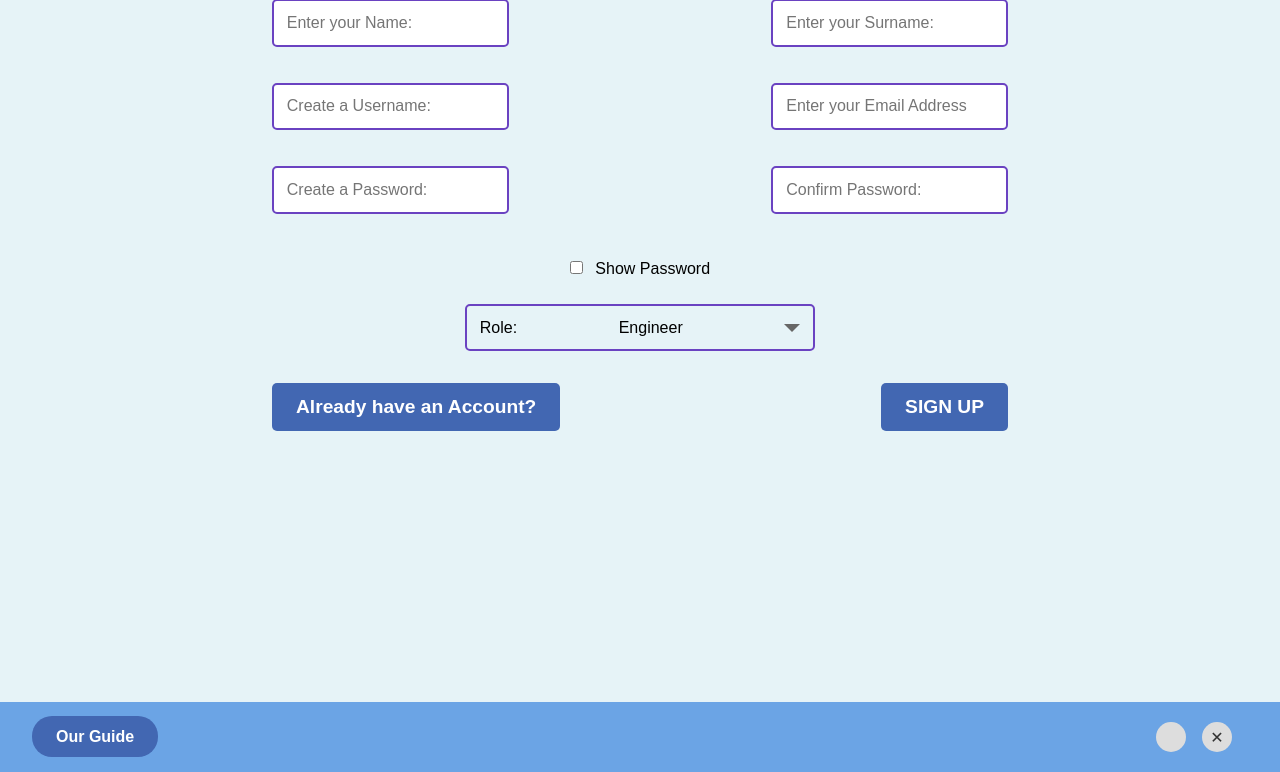
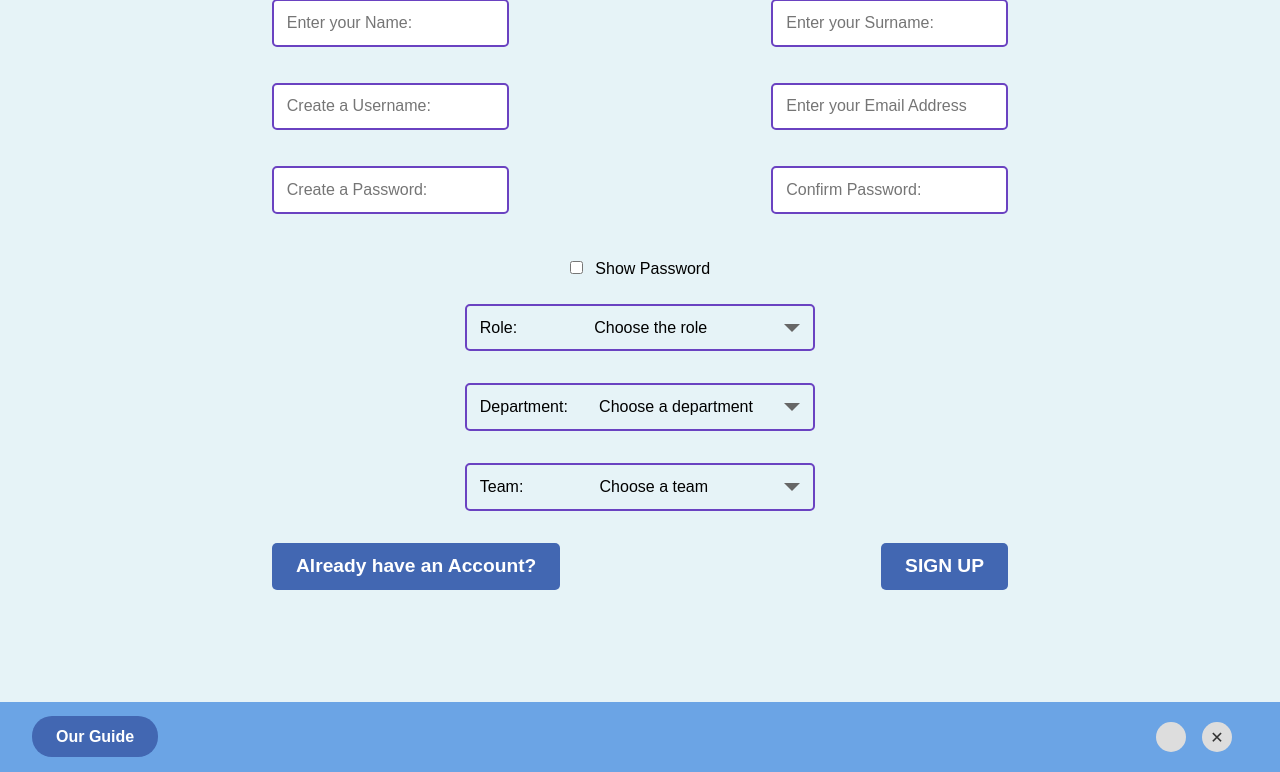
Before and after one commit to shahramhal/SkyScore, a Django app: page /signup/ in a window 1280 px wide. Shown: the part 393-1165 px from the top of the page. Run offline with Django 5.2, Linux system fonts and the light colour scheme; data comes from the database, SQL or seed files in the repository.

Commit message:
Change the db . And update the sign up

```diff
--- a/Users/static/css/signup.css
+++ b/Users/static/css/signup.css
@@ -58,24 +58,30 @@
 .password-toggle-container {
   display: flex;
   align-items: center;
-    justify-content: center; /* Center the whole element horizontally */
+  justify-content: center;
+  /* Center the whole element horizontally */
   width: 100%;
-    margin: 5px 0; /* Adjust spacing as needed */
+  margin: 5px 0;
+  /* Adjust spacing as needed */
 }
+
 .show-pass {
   text-align: center;
   margin: 10px 0;
   width: 100%;
 }
+
 .show-password-checkbox {
   width: auto;
-    margin-right: 8px; /* Space between checkbox and label */
+  margin-right: 8px;
+  /* Space between checkbox and label */
   cursor: pointer;
 }
 
 .password-toggle-container label {
   cursor: pointer;
-    user-select: none; /* Prevent text selection */
+  user-select: none;
+  /* Prevent text selection */
   gap: 5px;
 }
 
@@ -184,7 +190,8 @@
     gap: 1rem;
   }
 
-    .login-link, .signup-button {
+  .login-link,
+  .signup-button {
     width: 100%;
     text-align: center;
   }
@@ -193,3 +200,24 @@
     width: 100%;
   }
 }
+
+/* Department and Team Selection Styles */
+.dept-selection .form-group,
+.team-selection .form-group {
+  width: 60%;
+  margin: 0 auto;
+}
+
+.dept-selection .dropdown,
+.team-selection .dropdown {
+  margin-top: 1rem;
+}
+
+/* Responsive adjustments for department and team selection */
+@media (max-width: 768px) {
+
+  .dept-selection .form-group,
+  .team-selection .form-group {
+    width: 100%;
+  }
+}
--- a/Users/static/js/user_script.js
+++ b/Users/static/js/user_script.js
@@ -1,36 +1,219 @@
+// Combined script for user role, department and team selection
 document.addEventListener('DOMContentLoaded', function () {
-  // Role selection dropdown code from your existing script
-  const select = document.getElementById('role-select');
+  // Role selection dropdown handling
+  const roleSelect = document.getElementById('role-select');
   const selectedRoleText = document.getElementById('selected-role');
+  const deptSelectionRow = document.getElementById('dept-selection-row');
+  const teamSelectionRow = document.getElementById('team-selection-row');
+  const departmentSelect = document.getElementById('department-select');
+  const teamSelect = document.getElementById('team-select');
+  const selectedDepartment = document.getElementById('selected-department');
+  const selectedTeam = document.getElementById('selected-team');
 
-  // Set initial value
-  const selectedOption = select.options[select.selectedIndex];
+  // Role-based field display settings
+  const roleSettings = {
+    'Engineer': { showDept: true, showTeam: true, deptRequired: true, teamRequired: true },
+    'team_lead': { showDept: true, showTeam: true, deptRequired: true, teamRequired: true },
+    'dept_lead': { showDept: true, showTeam: false, deptRequired: true, teamRequired: false },
+    'Sen-man': { showDept: false, showTeam: false, deptRequired: false, teamRequired: false },
+    'admin': { showDept: false, showTeam: false, deptRequired: false, teamRequired: false }
+  };
+
+  // Function to update form fields based on selected role
+  function updateFormFields(role) {
+    if (!role || !roleSettings[role]) {
+      // Default to showing both if role is not set or not recognized
+      deptSelectionRow.style.display = 'flex';
+      teamSelectionRow.style.display = 'flex';
+      departmentSelect.required = false;
+      teamSelect.required = false;
+      return;
+    }
+
+    const settings = roleSettings[role];
+
+    // Update department row visibility
+    deptSelectionRow.style.display = settings.showDept ? 'flex' : 'none';
+    departmentSelect.required = settings.deptRequired;
+
+    // Update team row visibility
+    teamSelectionRow.style.display = settings.showTeam ? 'flex' : 'none';
+    teamSelect.required = settings.teamRequired;
+
+    // If department is hidden, clear its selection
+    if (!settings.showDept) {
+      departmentSelect.value = '';
+      if (selectedDepartment) {
+        selectedDepartment.textContent = 'Choose a department';
+      }
+    }
+
+    // If team is hidden, clear its selection
+    if (!settings.showTeam) {
+      teamSelect.value = '';
+      if (selectedTeam) {
+        selectedTeam.textContent = 'Choose a team';
+      }
+    }
+
+    // Update team options if dept visibility changes
+    updateTeamOptions();
+  }
+
+  if (roleSelect && selectedRoleText) {
+    // Set initial value if there's a selection
+    if (roleSelect.selectedIndex > 0) {
+      const selectedOption = roleSelect.options[roleSelect.selectedIndex];
       selectedRoleText.textContent = selectedOption.text;
+      updateFormFields(roleSelect.value);
+    }
 
     // Update on change
-  select.addEventListener('change', function () {
-    const selectedOption = select.options[select.selectedIndex];
-    selectedRoleText.textContent = selectedOption.text;
+    roleSelect.addEventListener('change', function () {
+      const selectedOption = roleSelect.options[roleSelect.selectedIndex];
+      selectedRoleText.textContent = selectedOption.text || 'Choose the role';
+      updateFormFields(roleSelect.value);
     });
+  }
 
   // Password visibility toggle
   const showPasswordCheckbox = document.getElementById('show_password');
   const passwordField = document.querySelector('input[name="password"]');
   const confirmPasswordField = document.querySelector('input[name="confirm_password"]');
 
-  showPasswordCheckbox.addEventListener('change', function() {
+  if (showPasswordCheckbox && passwordField && confirmPasswordField) {
+    showPasswordCheckbox.addEventListener('change', function () {
       const type = this.checked ? 'text' : 'password';
       passwordField.type = type;
       confirmPasswordField.type = type;
     });
+  }
+
+  // Store the original teams data
+  let teamsData = {};
+
+  // Initialize teams data from the options
+  if (teamSelect) {
+    const teamOptions = Array.from(teamSelect.querySelectorAll('option')).filter(opt => opt.value);
+
+    // Check if there are any teams
+    if (teamOptions.length === 0) {
+      console.warn("No team options found in the dropdown!");
+    }
+
+    teamOptions.forEach(option => {
+      const deptId = option.getAttribute('data-department');
+      if (deptId) {
+        if (!teamsData[deptId]) {
+          teamsData[deptId] = [];
+        }
+        teamsData[deptId].push({
+          id: option.value,
+          name: option.textContent
+        });
+      } else {
+        console.warn(`Team option "${option.textContent}" has no department ID attribute`);
+      }
     });
 
-document.addEventListener('DOMContentLoaded', function () {
-  const showPasswordCheckbox= document.getElementById('show_password');
-  const passwordField = document.querySelector('input[name="password"]');
+    // Debug log
+    console.log("Teams data initialized:", teamsData);
+  } else {
+    console.error("Team select element not found!");
+  }
 
-  showPasswordCheckbox.addEventListener('change', function() {
-    const type = this.checked ? 'text' : 'password';
-    passwordField.type = type;
+  // Function to update teams dropdown based on selected department
+  function updateTeamOptions() {
+    if (!departmentSelect || !teamSelect) {
+      console.error("Department or team select elements not found");
+      return;
+    }
+
+    // If team selection is hidden, don't update
+    if (teamSelectionRow.style.display === 'none') {
+      return;
+    }
+
+    const deptId = departmentSelect.value;
+    console.log("Selected department ID:", deptId);
+
+    // Clear existing options except the first one
+    while (teamSelect.options.length > 1) {
+      teamSelect.options.remove(1);
+    }
+
+    // Reset selected team text
+    if (selectedTeam) {
+      selectedTeam.textContent = 'Choose a team';
+    }
+
+    // Add teams for the selected department
+    if (deptId && teamsData[deptId]) {
+      console.log(`Adding ${teamsData[deptId].length} teams for department ${deptId}`);
+      teamsData[deptId].forEach(team => {
+        const option = document.createElement('option');
+        option.value = team.id;
+        option.textContent = team.name;
+        option.setAttribute('data-department', deptId);
+        teamSelect.appendChild(option);
       });
+    } else if (deptId) {
+      console.warn(`No teams found for department ID ${deptId}`);
+    }
+  }
+
+  // Handle department selection change
+  if (departmentSelect) {
+    // Set initial value if there's a selection
+    if (departmentSelect.selectedIndex > 0 && selectedDepartment) {
+      const selectedOption = departmentSelect.options[departmentSelect.selectedIndex];
+      selectedDepartment.textContent = selectedOption.textContent;
+
+      // Also update team options based on initial department
+      updateTeamOptions();
+    }
+
+    departmentSelect.addEventListener('change', function () {
+      // Update the displayed text
+      if (selectedDepartment) {
+        const selectedOption = departmentSelect.options[departmentSelect.selectedIndex];
+        selectedDepartment.textContent = selectedOption.textContent !== '-- Select Department --'
+          ? selectedOption.textContent
+          : 'Choose a department';
+      }
+
+      // Update team options based on selected department
+      updateTeamOptions();
     });
+  } else {
+    console.error("Department select element not found!");
+  }
+
+  // Handle team selection change
+  if (teamSelect) {
+    // Set initial value if there's a selection
+    if (teamSelect.selectedIndex > 0 && selectedTeam) {
+      const selectedOption = teamSelect.options[teamSelect.selectedIndex];
+      selectedTeam.textContent = selectedOption.textContent;
+    }
+
+    teamSelect.addEventListener('change', function () {
+      if (selectedTeam) {
+        const selectedOption = teamSelect.options[teamSelect.selectedIndex];
+        selectedTeam.textContent = selectedOption.textContent !== '-- Select Team --'
+          ? selectedOption.textContent
+          : 'Choose a team';
+      }
+    });
+  }
+
+  // Run initial field update based on role
+  if (roleSelect && roleSelect.value) {
+    updateFormFields(roleSelect.value);
+  }
+
+  // Run initial team update in case department is pre-selected (e.g., form redisplay after validation error)
+  if (departmentSelect && departmentSelect.value) {
+    updateTeamOptions();
+  }
+});
--- a/Users/templates/signup.html
+++ b/Users/templates/signup.html
@@ -160,15 +160,83 @@
                   class="hidden-select"
                   required
                 >
-                  <option value="Engineer">Engineer</option>
-                  <option value="TeamLead">Team Leader</option>
-                  <option value="DepLead">Department Leader</option>
-                  <option value="SenManager">Senior managers</option>
-                  <option value="Admin">Admin</option>
+                  <option value="">-- Select Role --</option>
+                  <option value="Engineer" {% if form_data.role == 'Engineer' %}selected{% endif %}>Engineer</option>
+                  <option value="team_lead" {% if form_data.role == 'team_lead' %}selected{% endif %}>Team Leader</option>
+                  <option value="dept_lead" {% if form_data.role == 'dept_lead' %}selected{% endif %}>Department Leader</option>
+                  <option value="Sen-man" {% if form_data.role == 'Sen-man' %}selected{% endif %}>Senior Manager</option>
+                  <option value="admin" {% if form_data.role == 'admin' %}selected{% endif %}>Admin</option>
                 </select>
               </div>
             </div>
           </div>
+
+          <!-- Department selection - only shown for appropriate roles -->
+          <div class="form-row dept-selection" id="dept-selection-row">
+            <div class="form-group">
+              <div class="dropdown">
+                <div class="dropdown-header">
+                  <span>Department: </span>
+                  <span id="selected-department">
+                    {% if form_data.department %}
+                      {% for dept in departments %}
+                        {% if form_data.department == dept.departmentid|stringformat:'i' %}
+                          {{ dept.departmentname }}
+                        {% endif %}
+                      {% endfor %}
+                    {% else %}
+                      Choose a department
+                    {% endif %}
+                  </span>
+                  <div class="dropdown-arrow"></div>
+                </div>
+                <select
+                  id="department-select"
+                  name="department"
+                  class="hidden-select"
+                >
+                  <option value="">-- Select Department --</option>
+                  {% for dept in departments %}
+                    <option value="{{ dept.departmentid }}" {% if form_data.department == dept.departmentid|stringformat:'i' %}selected{% endif %}>{{ dept.departmentname }}</option>
+                  {% endfor %}
+                </select>
+              </div>
+            </div>
+          </div>
+
+          <!-- Team selection - only shown for engineers and team leads -->
+          <div class="form-row team-selection" id="team-selection-row">
+            <div class="form-group">
+              <div class="dropdown">
+                <div class="dropdown-header">
+                  <span>Team: </span>
+                  <span id="selected-team">
+                    {% if form_data.team %}
+                      {% for team in teams %}
+                        {% if form_data.team == team.teamid|stringformat:'i' %}
+                          {{ team.teamname }}
+                        {% endif %}
+                      {% endfor %}
+                    {% else %}
+                      Choose a team
+                    {% endif %}
+                  </span>
+                  <div class="dropdown-arrow"></div>
+                </div>
+                <select
+                  id="team-select"
+                  name="team"
+                  class="hidden-select"
+                >
+                  <option value="">-- Select Team --</option>
+                  {% for team in teams %}
+                    <option value="{{ team.teamid }}" data-department="{{ team.departmentid.departmentid }}" {% if form_data.team == team.teamid|stringformat:'i' %}selected{% endif %}>{{ team.teamname }}</option>
+                  {% endfor %}
+                </select>
+              </div>
+            </div>
+          </div>
+
           <div class="form-actions1">
             <a href="{% url 'login' %}" class="login-link"
               >Already have an Account?</a
@@ -180,6 +248,7 @@
     </div>
 
     <script src="{% static 'js/user_script.js' %}"></script>
+
     {% include "footer.html" %}
   </body>
 </html>
--- a/Users/views.py
+++ b/Users/views.py
@@ -1,6 +1,6 @@
 from django.shortcuts import render, redirect
 from django.contrib import messages
-from .models import User ,Healthcheckcard, Vote
+from .models import User ,Healthcheckcard, Vote ,Department, Team
 from django.contrib.auth import authenticate
 from .backends import CustomAuthBackend
 from .backends import CustomPasswordResetTokenGenerator
@@ -88,8 +88,15 @@ def redirect_by_UserType(user_type):
         return redirect('home')  # Default redirect for other user types
 
 @never_cache
+@never_cache
+# Updated signup_view function for views.py
+@never_cache
 def signup_view(request):
     auth_backend = CustomAuthBackend()
+
+    # Get departments and teams from database
+    departments = Department.objects.all()
+    teams = Team.objects.all()
 
     if request.method == 'POST':
         # Process the form data
@@ -100,17 +107,36 @@ def signup_view(request):
         first_name = request.POST.get('name')
         last_name = request.POST.get('surname')
         role = request.POST.get('role')
+        department_id = request.POST.get('department')
+        team_id = request.POST.get('team')
 
-         # Validate the input
-        validation_errors=auth_backend.validate_signup(
+        # Determine if department/team are required based on role
+        requires_dept = role in ['Engineer', 'team_lead', 'dept_lead']
+        requires_team = role in ['Engineer', 'team_lead']
+
+        # Validate the input
+        validation_errors = auth_backend.validate_signup(
             username=username,
             email=email,
             password=password,
             confirm_password=confirm_password,
             first_name=first_name,
             last_name=last_name,
-            role=role
-         )
+            role=role,
+            department=department_id if requires_dept else None,
+            team=team_id if requires_team else None
+        )
+
+        # Add additional validation for department and team based on role
+        if requires_dept and not department_id:
+            if not validation_errors:
+                validation_errors = {}
+            validation_errors['department'] = 'Department is required for this role'
+
+        if requires_team and not team_id:
+            if not validation_errors:
+                validation_errors = {}
+            validation_errors['team'] = 'Team is required for this role'
 
         # If there are any errors, return to signup page with error messages
         if validation_errors:
@@ -121,31 +147,68 @@ def signup_view(request):
                     'email': email,
                     'name': first_name,
                     'surname': last_name,
-                    'role': role
-                }
+                    'role': role,
+                    'department': department_id,
+                    'team': team_id
+                },
+                'departments': departments,
+                'teams': teams
             })
 
-        # Create a new user using Django's auth system
+        # Create a new user
         try:
-            # Create a new user using your custom User model
             user = auth_backend.create_user(
                 username=username,
                 email=email,
-                password=password,  # removed the hashing
-                userType=role,
+                password=password,
+                userType=auth_backend.map_role_to_user_type(role),  # Use the mapping function
                 first_name=first_name,
                 last_name=last_name
             )
+            if not user:
+                messages.error(request, "Error creating user account.")
+                return render(request, 'signup.html', {
+                    'form_data': {
+                        'username': username,
+                        'email': email,
+                        'name': first_name,
+                        'surname': last_name,
+                        'role': role,
+                        'department': department_id,
+                        'team': team_id
+                    },
+                    'departments': departments,
+                    'teams': teams
+                })
+
+            # Add department and team to user if provided and required by role
+            if requires_dept and department_id:
+                try:
+                    department = Department.objects.get(departmentid=department_id)
+                    user.departmentid = department
+                except Department.DoesNotExist:
+                    messages.warning(request, 'Selected department could not be assigned.')
+
+            if requires_team and team_id:
+                try:
+                    team = Team.objects.get(teamid=team_id)
+                    user.teamid = team
+                except Team.DoesNotExist:
+                    messages.warning(request, 'Selected team could not be assigned.')
+
             user.save()
 
             messages.success(request, 'Account created successfully! Please log in.')
             return redirect('login')
         except Exception as e:
             messages.error(request, f'Error creating account: {str(e)}')
-            return redirect('signup')
 
     # Render the sign-up page
-    return render(request, 'signup.html')
+    return render(request, 'signup.html', {
+        'departments': departments,
+        'teams': teams,
+        'form_data': {}
+    })
 
 
 password_reset_token_generator = CustomPasswordResetTokenGenerator()
```
Also changed, not shown: Users/backends.py (+40 -8 lines), Users/models.py (+31 -0 lines), db.sqlite3. Lines whose indentation alone changed are shown as unchanged.
